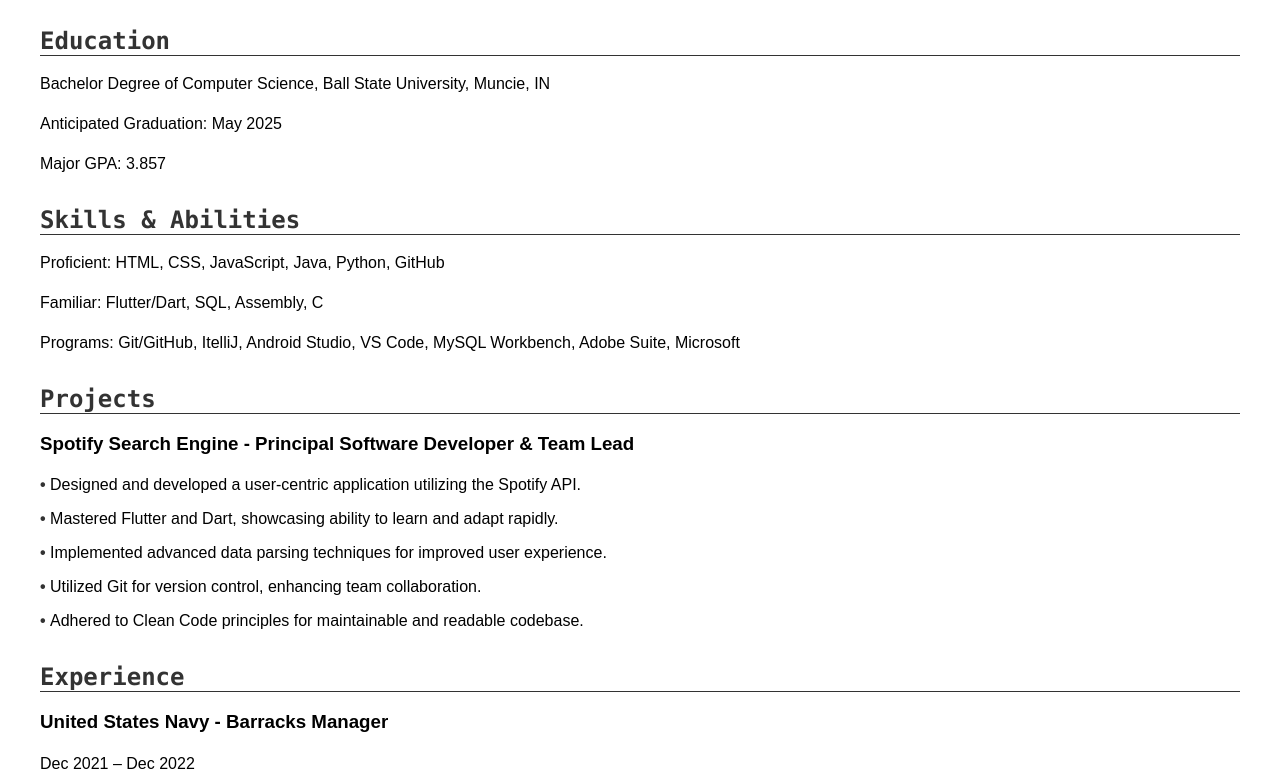
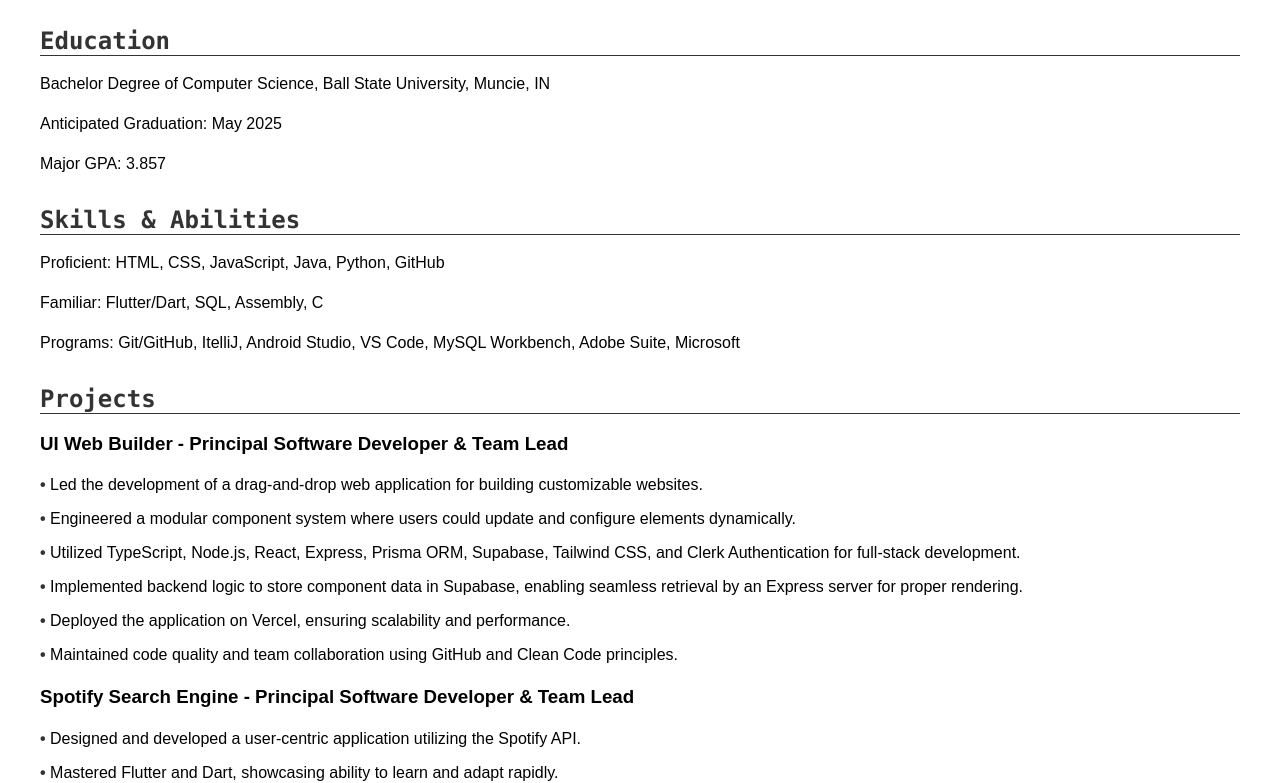
Before and after one commit to jamaki604/jamaki604.github.io, a plain HTML site: page resume.html in a window 1280 px wide. Shown: the part 181-964 px from the top of the page. Drawn offline with Linux system fonts and the light colour scheme.

Commit message:
Update resume.html
Add additional project for experience showcase

```diff
--- a/resume.html
+++ b/resume.html
@@ -41,6 +41,18 @@
         </div>
         <div class="projects">
             <h2 class="section-title">Projects</h2>
+            <div class="project">
+                <h3>UI Web Builder - Principal Software Developer & Team Lead</h3>
+                <ul>
+                    <li>Led the development of a drag-and-drop web application for building customizable websites.</li>
+                    <li>Engineered a modular component system where users could update and configure elements dynamically.</li>
+                    <li>Utilized TypeScript, Node.js, React, Express, Prisma ORM, Supabase, Tailwind CSS, and Clerk Authentication for full-stack development.</li>
+                    <li>Implemented backend logic to store component data in Supabase, enabling seamless retrieval by an Express server for proper rendering.</li>
+                    <li>Deployed the application on Vercel, ensuring scalability and performance.</li>
+                    <li>Maintained code quality and team collaboration using GitHub and Clean Code principles.</li>
+                </ul>
+            </div>
+            <div class="project">
                 <h3>Spotify Search Engine - Principal Software Developer & Team Lead</h3>
                 <ul>
                     <li>Designed and developed a user-centric application utilizing the Spotify API.</li>
@@ -49,6 +61,7 @@
                     <li>Utilized Git for version control, enhancing team collaboration.</li>
                     <li>Adhered to Clean Code principles for maintainable and readable codebase.</li>
                 </ul>
+            </div>
         </div>
         <div class="experience">
             <h2 class="section-title">Experience</h2>
```
Lines whose indentation alone changed are shown as unchanged.
